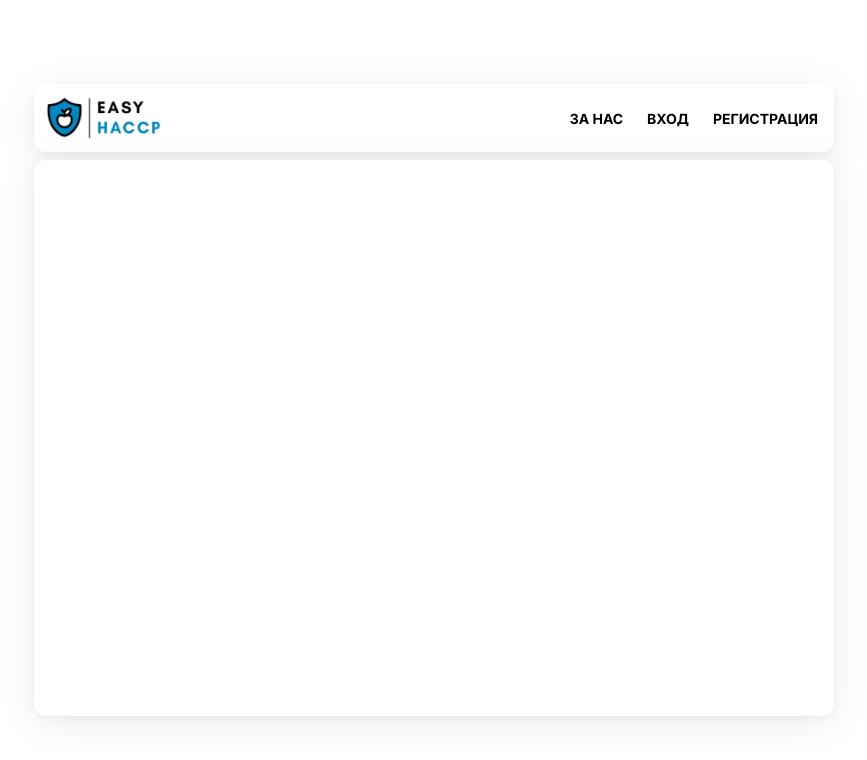
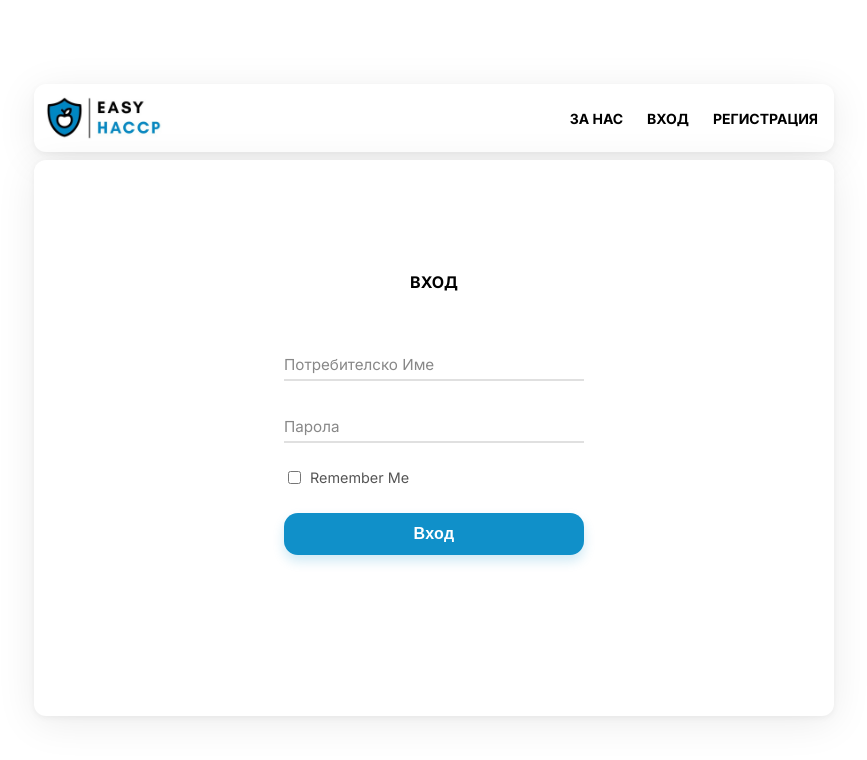
Before and after one commit to lyubomir08/easyhaccp, a React (Create React App) app in the folder frontend/: page /login in a window 1280 px wide. Shown: the top 760 px of the page, without its empty margins (206-1073 px from the left). Built offline with nearby package versions, Linux system fonts and the light colour scheme.

Commit message:
Add LoginSection and its styles

```diff
--- /dev/null
+++ b/frontend/src/components/MainCard/LoginSection/LoginSection.js
@@ -0,0 +1,33 @@
+import styles from "./LoginSection.module.css"
+
+export default function LoginSection(){
+  const handleSubmit = (e) => {
+    e.preventDefault();
+  };
+
+  return(
+    <div className={styles.loginContainer}>
+      <h4>ВХОД</h4>
+      <form className={styles.form}>
+        <div className={styles.formContainer}>
+          <div className={styles.inputGroup}>
+            <input type="text" id="username" name="username" required placeholder=" " />
+            <label htmlFor="username">Потребителско Име</label>
+          </div>
+
+          <div className={styles.inputGroup}>
+            <input type="password" id="password" name="password" required placeholder=" " />
+            <label htmlFor="password">Парола</label>
+          </div>
+
+          <label style={{ display: "flex", alignItems: "center", gap: "6px", fontSize: "0.9rem", color: "#555" }}>
+            <input type="checkbox" />
+            <span>Remember Me</span>
+          </label>
+
+          <button type="submit" onClick={handleSubmit}>Вход</button>
+        </div>
+      </form>
+    </div>
+  )
+}
--- /dev/null
+++ b/frontend/src/components/MainCard/LoginSection/LoginSection.module.css
@@ -0,0 +1,110 @@
+.loginContainer{
+    display: flex;
+    flex-direction: column;
+    align-items: center;
+    gap: 2rem;
+}
+
+.form{
+    display: flex;
+    flex-direction: column;
+    align-items: center;
+}
+
+.formContainer {
+    display: flex;
+    flex-direction: column;
+    gap: 1.6rem;
+
+    width: 300px;
+    height: 35vh;
+}
+
+/* input group */
+.inputGroup {
+    position: relative;
+
+    display: flex;
+    flex-direction: column;
+}
+
+.inputGroup input {
+    border: none;
+    border-bottom: 2px solid #e0e0e0;
+
+    outline: none;
+
+    padding: 10px 4px 6px 0;
+
+    font-size: 1rem;
+
+    background-color: transparent;
+
+    transition: border-color 0.3s ease, transform 0.2s ease;
+}
+
+.inputGroup label {
+    position: absolute;
+    top: 10px;
+    left: 0;
+
+    color: #888;
+    font-size: 0.95rem;
+
+    pointer-events: none;
+
+    transition: all 0.25s ease;
+}
+
+/* levitation */
+.inputGroup input:focus + label,
+.inputGroup input:not(:placeholder-shown) + label {
+    top: -10px;
+
+    font-size: 0.8rem;
+    color: #1090c9;
+}
+
+.inputGroup input:focus {
+    border-bottom-color: #1090c9;
+
+    transform: translateY(-2px);
+}
+
+
+/*button*/
+.formContainer button {
+    background-color: #1090c9;
+
+    color: white;
+    font-size: 1rem;
+    font-weight: 600;
+    letter-spacing: 0.3px;
+
+    border: none;
+    border-radius: 14px;
+
+    padding: 12px 16px;
+
+    cursor: pointer;
+
+    transition: background-color 0.3s ease, transform 0.2s ease, box-shadow 0.3s ease;
+
+    box-shadow: 0 6px 12px rgba(16, 144, 201, 0.2);
+}
+
+.formContainer button:hover {
+    background-color: #18a4df;
+
+    transform: translateY(-2px);
+
+    box-shadow: 0 8px 16px rgba(16, 144, 201, 0.25);
+}
+
+.formContainer button:active {
+    transform: translateY(0);
+
+    background-color: #0f86bc;
+
+    box-shadow: 0 3px 8px rgba(16, 144, 201, 0.2);
+}
--- a/frontend/src/components/MainCard/MainCard.js
+++ b/frontend/src/components/MainCard/MainCard.js
@@ -1,7 +1,8 @@
 import cardStyles from '../../styles/cardStyles.module.css'
-import mainStyles from './mainCard.module.css'
+import mainStyles from './MainCard.module.css'
 
 import AboutUsSection from './AboutUsSection/AboutUsSection'
+import LoginSection from './LoginSection/LoginSection'
 
 import {Routes,Route} from 'react-router-dom';
 
@@ -10,6 +11,7 @@ export default function MainCard(){
     <div className={`${cardStyles.card} ${mainStyles.mainCard}`}>
       <Routes>
         <Route path={'/about'} element={<AboutUsSection/>}/>
+        <Route path={'/login'} element={<LoginSection/>}/>
       </Routes>
     </div>
   )
```
Also changed, not shown: frontend/src/components/MainCard/MainCard.module.css (renamed from frontend/src/components/MainCard/mainCard.module.css).
